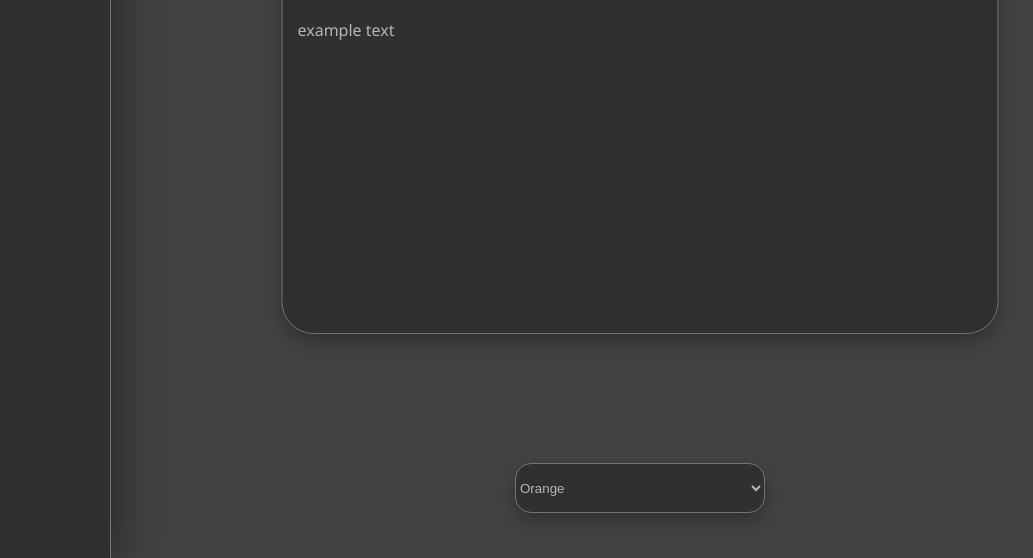
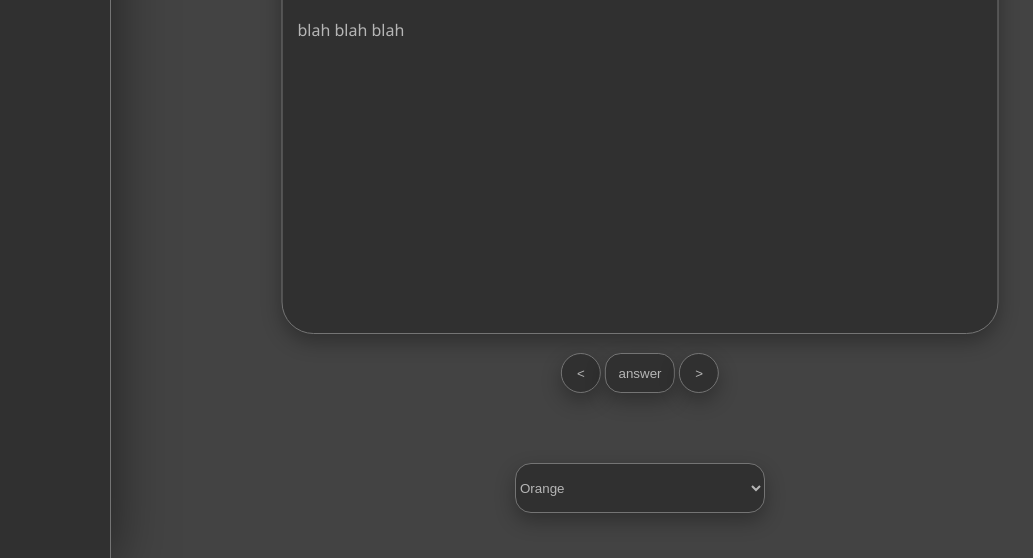
Before and after one commit to ex0Rift/flashcards, a website: page public/index.html in a window 1280 px wide. Shown: the part 267-825 px from the top of the page, without its empty margins (0-1033 px from the left). Drawn offline with Linux system fonts and the light colour scheme.

Commit message:
added buttons so you can go between cards in the same subject that is loaded, also there is an answer button but does nothing as of now

```diff
--- a/public/data/cards.json
+++ b/public/data/cards.json
@@ -13,7 +13,7 @@
       "answer": "bleh bleh bleh"
     },
     {
-      "subject": "Apple",
+      "subject": "Orange",
       "title": "test2",
       "info": "blah blah blah",
       "answer": "bleh bleh bleh"
--- a/public/index.html
+++ b/public/index.html
@@ -23,6 +23,12 @@
             <p id="info">example text</p>
         </div>
 
+        <div class="controls">
+            <button id="back" onclick="switchCard(-1)">&lt;</button>
+            <button>answer</button>
+            <button id="forward" onclick="switchCard(1)">&gt;</button>
+        </div>
+
         <select name="subjects" id="subjects_selector"></select>
 
         <script src="script.js"  defer></script>
--- a/public/script.js
+++ b/public/script.js
@@ -2,14 +2,17 @@ subjects_selector = document.getElementById('subjects_selector');
 subject_text = document.getElementById('subject_text');
 
 card_title = document.getElementById('title');
+card_info = document.getElementById('info');
 
 let cards_list = [];
 let current_subject;
+let current_card = 0;
 
 
 //function for loading the next card
 function loadCard(cardNum){
     card_title.textContent = cards_list[cardNum].title;
+    card_info.textContent = cards_list[cardNum].info;
 }
 
 function loadSubjectList(){
@@ -21,12 +24,18 @@ function loadSubjectList(){
             data.cards.forEach(item => {
                 if (item.subject === current_subject) cards_list.push(item);
             });
-            console.log(cards_list);
 
             //load the first card that has the correct subject
-            card_title.textContent = cards_list[0].title;
+            loadCard(0);
         });
+}
 
+//for chosing next card by pressing the button
+function switchCard(num){
+    current_card += num;
+    if (current_card === -1)current_card = 0;
+    if (current_card === cards_list.length) current_card --;
+    loadCard(current_card);
 }
 
 //fetch inititally
--- a/public/style.css
+++ b/public/style.css
@@ -27,6 +27,34 @@ body{
     height: 400px;
 
     padding-left: 15px;
+}
+
+.controls{
+    position: absolute;
+    bottom: calc(50% - 260px);
+    left: 50%;
+    transform: translateX(-50%);
+}
+
+.controls button{
+    background-color: #303030;
+    color: #b6b6b6;
+    border:solid 1px #747474;
+    box-shadow: 0px 8px 20px #0000004b;
+    height: 40px;
+    width: 70px;
+
+    border-radius: 16px;
+}
+
+#back,
+#forward{
+    width: 40px;
+    border-radius: 50%;
+}
+
+.controls button:hover{
+    background-color: #434343;
 }
 
 .sidebar{
```
